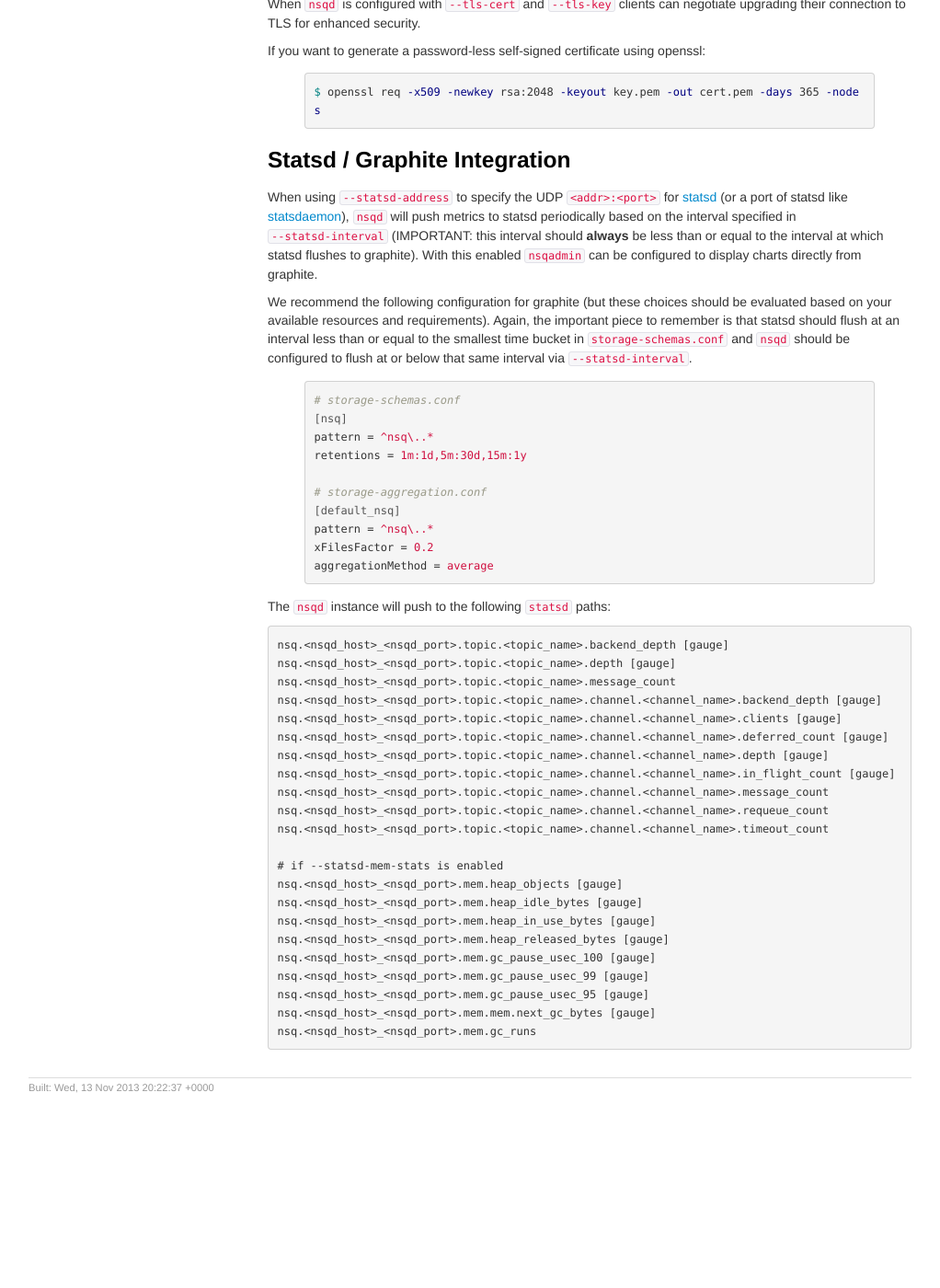
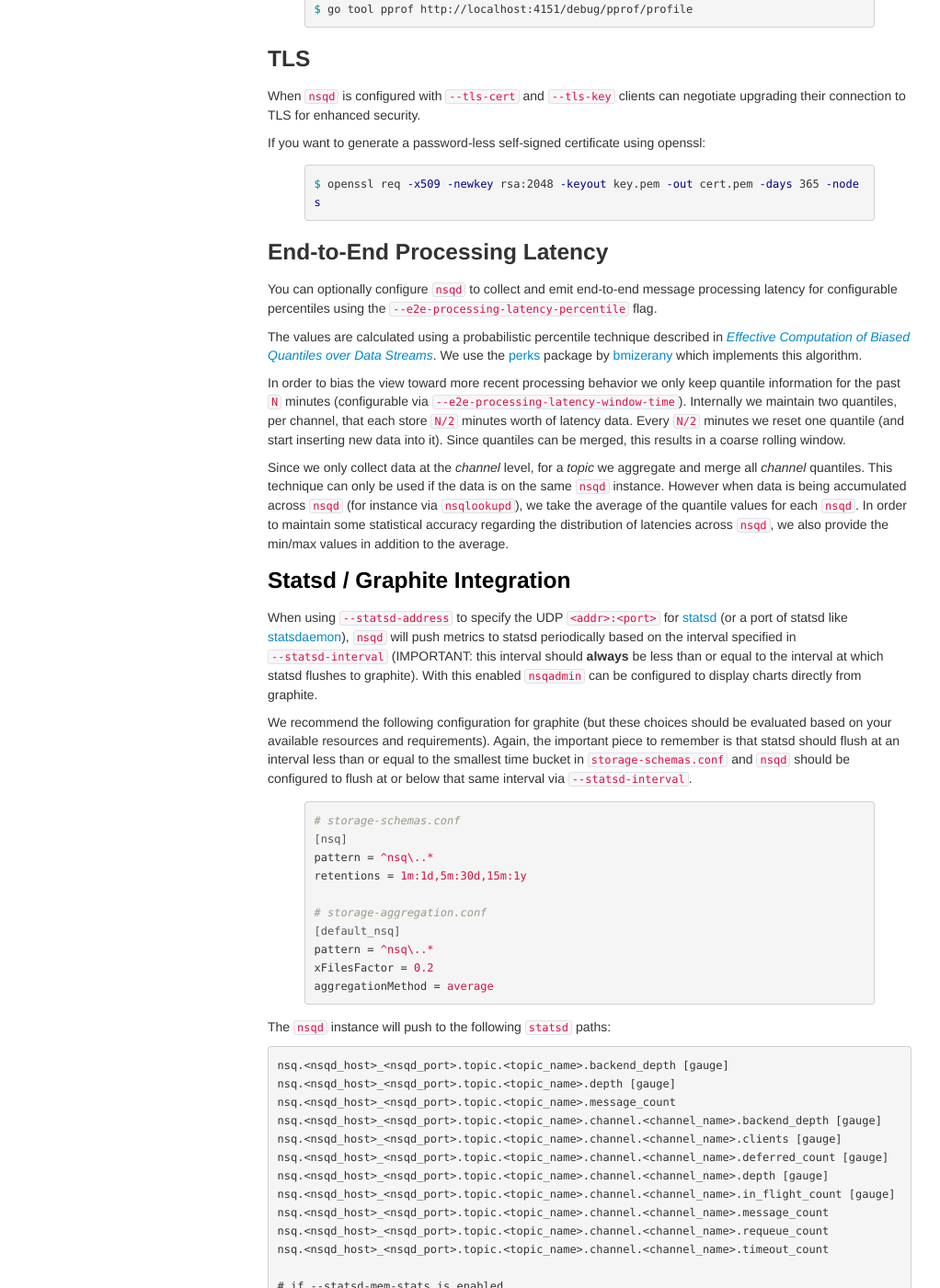
Before and after one commit to nsqio/nsq, a Jekyll site: the page built from _posts/2012-12-01-nsqd.md, in a window 1280 px wide and 1400 px high, scrolled down 3717 px. Shown: the whole window at 92% size, without its empty margins (119-1141 px from the left). Built offline with Jekyll 4.4.1, drawn with Linux system fonts in a browser that asks for light colours; before the commit the page ends 4919 px from its top, so only the background shows below that; some of the changed text lies outside the part shown.

Commit message:
add e2e processing latency info

```diff
--- a/_config.yml
+++ b/_config.yml
@@ -1,4 +1,4 @@
 source: .
-version: 0.2.23
+version: 0.2.24-alpha
 pygments: true
 baseurl: /nsq
--- a/_posts/2012-12-01-nsqd.md
+++ b/_posts/2012-12-01-nsqd.md
@@ -17,6 +17,8 @@
     -broadcast-address="": address that will be registered with lookupd (defaults to the OS hostname)
     -data-path="": path to store disk-backed messages
     -deflate=true: enable deflate feature negotiation (client compression)
+    -e2e-processing-latency-percentile=: message processing time percentiles to keep track of (can be specified multiple times or comma separated, default none)
+    -e2e-processing-latency-window-time=10m0s: calculate end to end latency quantiles for this duration of time (ie: 60s would only show quantile calculations from the past 60 seconds)
     -http-address="0.0.0.0:4151": <addr>:<port> to listen on for HTTP clients
     -lookupd-tcp-address=[]: lookupd TCP address (may be given multiple times)
     -max-body-size=5123840: maximum size of a single command body
@@ -34,6 +36,7 @@
     -statsd-address="": UDP <addr>:<port> of a statsd daemon for pushing stats
     -statsd-interval="60s": duration between pushing to statsd
     -statsd-mem-stats=true: toggle sending memory and GC stats to statsd
+    -statsd-prefix="nsq.%s": prefix used for keys sent to statsd (%s for host replacement)
     -sync-every=2500: number of messages per diskqueue fsync
     -sync-timeout=2s: duration of time per diskqueue fsync
     -tcp-address="0.0.0.0:4150": <addr>:<port> to listen on for TCP clients
@@ -211,6 +214,28 @@
 $ openssl req -x509 -newkey rsa:2048 -keyout key.pem -out cert.pem -days 365 -nodes
 {% endhighlight %}
 
+### End-to-End Processing Latency
+
+You can optionally configure `nsqd` to collect and emit end-to-end message processing
+latency for configurable percentiles using the `--e2e-processing-latency-percentile` flag.
+
+The values are calculated using a probabilistic percentile technique described in *[Effective
+Computation of Biased Quantiles over Data Streams][bquant]*. We use the [perks][perks] package by
+[bmizerany][bmizerany] which implements this algorithm.
+
+In order to bias the view toward more recent processing behavior we only keep quantile information
+for the past `N` minutes (configurable via `--e2e-processing-latency-window-time`). Internally we
+maintain two quantiles, per channel, that each store `N/2` minutes worth of latency data. Every
+`N/2` minutes we reset one quantile (and start inserting new data into it). Since quantiles can be
+merged, this results in a coarse rolling window.
+
+Since we only collect data at the *channel* level, for a *topic* we aggregate and merge all
+*channel* quantiles. This technique can only be used if the data is on the same `nsqd` instance.
+However when data is being accumulated across `nsqd` (for instance via `nsqlookupd`), we take the
+average of the quantile values for each `nsqd`. In order to maintain some statistical accuracy
+regarding the distribution of latencies across `nsqd`, we also provide the min/max values in
+addition to the average.
+
 ### <a name="statsd">Statsd / Graphite Integration</a>
 
 When using `--statsd-address` to specify the UDP `<addr>:<port>` for
@@ -263,4 +288,11 @@
     nsq.<nsqd_host>_<nsqd_port>.mem.mem.next_gc_bytes [gauge]
     nsq.<nsqd_host>_<nsqd_port>.mem.gc_runs
 
+    # if --e2e-processing-latency-percentile is specified, for each percentile
+    nsq.<nsqd_host>_<nsqd_port>.topic.<topic_name>.e2e_processing_latency_<percent> [gauge]
+    nsq.<nsqd_host>_<nsqd_port>.topic.<topic_name>.channel.<channel_name>.e2e_processing_latency_<percent> [gauge]
+
 [go_pprof]: http://golang.org/pkg/net/http/pprof/#pkg-overview
+[bquant]: http://www.cs.rutgers.edu/~muthu/bquant.pdf
+[bmizerany]: https://github.com/bmizerany
+[perks]: https://github.com/bmizerany/perks
```
